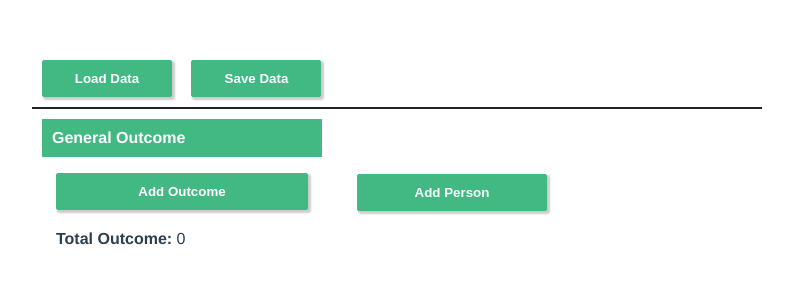
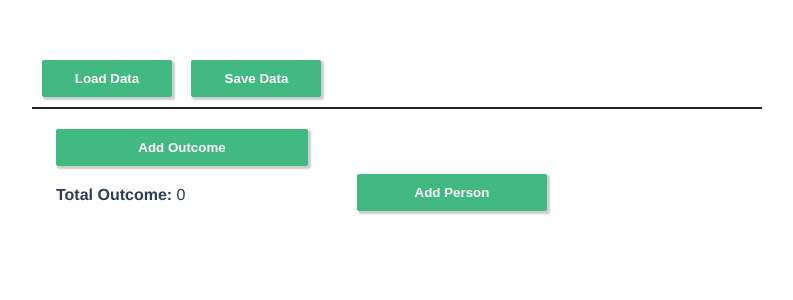
Before and after one commit to hybrid-blue/vue-buget-planner, a Vue app: page / in a window 1280 px wide. Shown: the top 300 px of the page, without its empty margins (243-1036 px from the left). Built offline with nearby package versions, Linux system fonts and the light colour scheme.

Commit message:
:art: Alter he styles and hide title if there are no fields.

```diff
--- a/src/components/AddGeneral.vue
+++ b/src/components/AddGeneral.vue
@@ -1,7 +1,7 @@
 <template>
   <div id="edit-budget">
     <div id="general-budget">
-      <span class="column-title">General Outcome</span>
+      <span v-if="showTitle" class="column-title">General Outcome</span>
       <form id="general-form" class="form">
         <fieldset>
           <div class="form-field__block form-field__no-margin">
@@ -30,7 +30,8 @@
         customField: 0,
         errors: [],
         totalGeneral: 0,
-        generalData: []
+        generalData: [],
+        showTitle: false
       }
     },
     methods:{
@@ -88,6 +89,9 @@
         formFieldElm.appendChild(inputAmount);
         formFieldElm.appendChild(buttonRemove);
 
+
+        this.showTitle = true;
+
         if(data) this.calculateTotal();
 
         inputName.addEventListener('input', (e) => {
@@ -120,11 +124,21 @@
         buttonRemove.addEventListener('click', (e) => {
           e.preventDefault();
 
+
+          let findTargetElm = function(elm){
+            if(elm.tagName === 'BUTTON'){
+              outcomeElm.removeChild(elm.parentNode);
+            }else{
+              findTargetElm(elm.parentNode);
+            }
+          }
+
           this.generalData = [];
 
-          let outcomeElm = document.querySelector('#general-outcome-fields')
-          let targetElm = e.target.parentNode;
-          outcomeElm.removeChild(targetElm);
+          let outcomeElm = document.querySelector('#general-outcome-fields');
+
+          findTargetElm(e.target);
+          // console.log(targetElm)
 
           const fields = document.querySelector('#general-form').elements;
 
@@ -160,6 +174,11 @@
             this.totalGeneral = 0;
           }
 
+
+          console.log(fields.length)
+
+          if(fields.length <= 2) this.showTitle = false;
+
           this.$emit('generalUpdate', this.totalGeneral);
           bus.$emit('addGeneralData', this.generalData);
 
@@ -176,6 +195,7 @@
       calculateTotal: function(){
         const fields = document.querySelector('#general-form').elements;
         let totalAmount = [];
+
         for(let field of fields){
           if(field.tagName !== 'BUTTON' && field.tagName !== 'FIELDSET'){
             if(field.type === 'number'){
@@ -208,7 +228,7 @@
  #edit-budget{
    box-sizing: border-box;
    width: auto;
-   margin: 10px;
+   margin: 20px 10px 10px 10px;
    fieldset{
      display: block;
      border: 0;
@@ -221,8 +241,20 @@
      font-weight: 600;
    }
    #general-budget{
+     .column-title{
+       margin: 0 0 10px 0;
+     }
+   }
+ }
 
+ #general-form{
+   fieldset{
+     padding: 0 12px 10px 12px;
    }
+   button{
+     margin: 0 0 10px 0;
+   }
+
  }
 
  .form{
```
